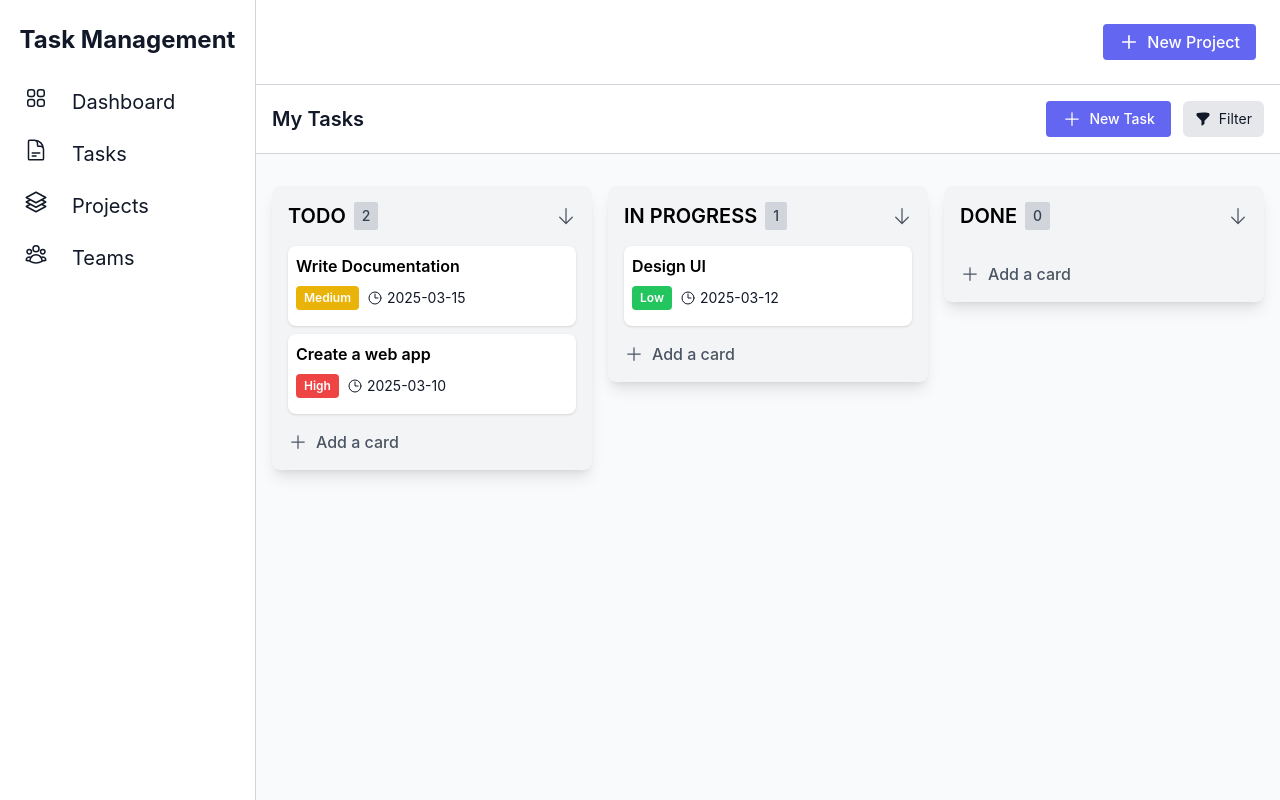
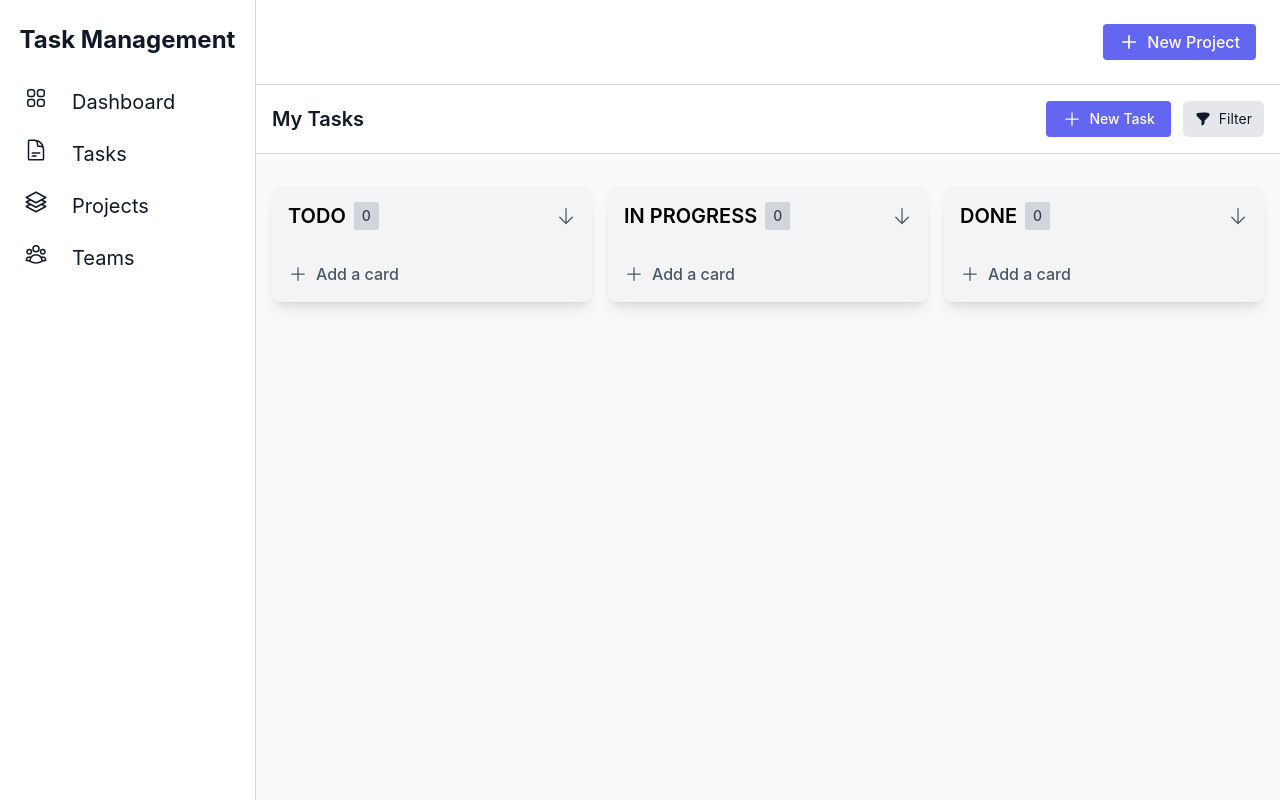
Before and after one commit to Harshitharaj262/task-management-web-app, a React (Create React App) app in the folder frontend/: page /tasks in a window 1280 px wide. Built offline with nearby package versions, Linux system fonts and the light colour scheme.

Commit message:
added task state to fetch task data dynamically

```diff
--- a/frontend/src/components/Tasks/MainTask.js
+++ b/frontend/src/components/Tasks/MainTask.js
@@ -3,8 +3,15 @@ import BoardHeader from "./BoardHeader";
 import { PlusIcon, ArrowUpIcon, ArrowDownIcon } from "@heroicons/react/24/solid";
 import TaskCard from "./TaskCard";
 import TaskModal from "./TaskModal";
+import { useTaskData } from "../../contexts/TaskContext";
 
 export default function MainTaskComponent() {
+  const taskDataContext = useTaskData();
+  const tasksDataState = taskDataContext.state;
+  const dispatchData = taskDataContext.dispatch;
+  const tasks=tasksDataState.tasks
+  const setTasks = (newTaskState) =>
+    dispatchData({ type: "tasks", value: newTaskState });
   const [isOpen, setIsOpen] = useState(false);
   const [taskData, setTaskData] = useState({
     title: "",
@@ -14,11 +21,6 @@ export default function MainTaskComponent() {
     status: "",
   });
 
-  const [tasks, setTasks] = useState([
-    { title: "Create a web app", description: "This is a mock description", startDate: "2025-03-02", endDate: "2025-03-10", status: "TODO",priority:"High" },
-    { title: "Design UI", description: "Mock UI design", startDate: "2025-03-05", endDate: "2025-03-12", status: "IN PROGRESS",priority:"Low" },
-    { title: "Write Documentation", description: "Create a user guide", startDate: "2025-03-07", endDate: "2025-03-15", status: "TODO", priority:"Medium"},
-  ]);
 
   const [filteredTasks, setFilteredTasks] = useState(tasks);
   const [sortOrders, setSortOrders] = useState({});
@@ -71,7 +73,7 @@ export default function MainTaskComponent() {
                     <h2 className="text-xl font-semibold flex items-center">
                       {list}
                       <span className="ml-2 bg-gray-300 text-gray-700 text-sm font-medium px-2 py-1 rounded-sm">
-                        {filteredTasks.filter((task) => task.status === list).length}
+                        {filteredTasks.length>0 ? (filteredTasks.filter((task) => task.status === list).length) : 0}
                       </span>
                     </h2>
                     <button
@@ -87,7 +89,7 @@ export default function MainTaskComponent() {
                     </button>
                   </div>
                   <div className="flex flex-col space-y-2">
-                    {getSortedTasks(list).map((task) => (
+                    {filteredTasks.length>0 && getSortedTasks(list).map((task) => (
                       <TaskCard key={task.title} {...task} setIsOpen={setIsOpen} setTaskData={setTaskData} />
                     ))}
                   </div>
--- a/frontend/src/contexts/TaskContext.js
+++ b/frontend/src/contexts/TaskContext.js
@@ -5,10 +5,20 @@ const emptyData={
     tasks:[]
 }
 
+function taskDataReducer(state, action) {
+    if (!Object.keys(emptyData).includes(action.type)) {
+      throw new Error(`Unhandled action type: ${action.type}`);
+    }
+    return { ...state, ...{ [action.type]: action.value } };
+  }
+
+
 function TaskDataProvider({children}){
-    const value={
-        tasks:emptyData.tasks
-    }
+    const [state, dispatch] = useReducer(taskDataReducer, emptyData);
+    const value = {
+        state,
+        dispatch,
+      };
     return(
         <TaskContext.Provider value={value}>{children}</TaskContext.Provider>
     )
--- a/frontend/src/routes/Route.js
+++ b/frontend/src/routes/Route.js
@@ -3,12 +3,13 @@ import Dashboard from "../components/Dashboard";
 import MainTaaskComponent from "../components/Tasks/MainTask";
 import Projects from "../components/Projects";
 import Teams from "../components/Teams";
+import { TaskDataProvider } from "../contexts/TaskContext";
 const RouteComponent = () => {
   return (
     <Routes>
       {/* Define Routes */}
       <Route path="/dashboard" element={<Dashboard />} />
-      <Route path="/tasks" element={<MainTaaskComponent />} />
+      <Route path="/tasks" element= {<TaskDataProvider><MainTaaskComponent /></TaskDataProvider>} />
       <Route path="/projects" element={<Projects />} />
       <Route path="/teams" element={<Teams />} />
 
```
